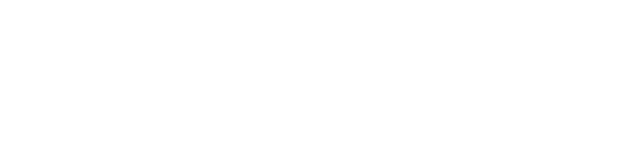
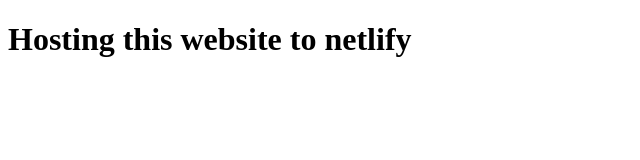
Before and after one commit to ShivaKumar7799/git-learning, a plain HTML site: page index.html in a window 1280 px wide. Shown: the whole page, without its empty margins (0-640 px from the left). Drawn offline with Linux system fonts and the light colour scheme.

Commit message:
renamed gilearning file to index.html file

```diff
--- a/gitLearning.html
+++ b/index.html
@@ -4,9 +4,9 @@
   <meta charset="UTF-8">
   <meta http-equiv="X-UA-Compatible" content="IE=edge">
   <meta name="viewport" content="width=device-width, initial-scale=1.0">
-  <title>Document</title>
+  <title>Server</title>
 </head>
 <body>
-
+  <h1>Hosting this website to netlify</h1>
 </body>
 </html>
```
